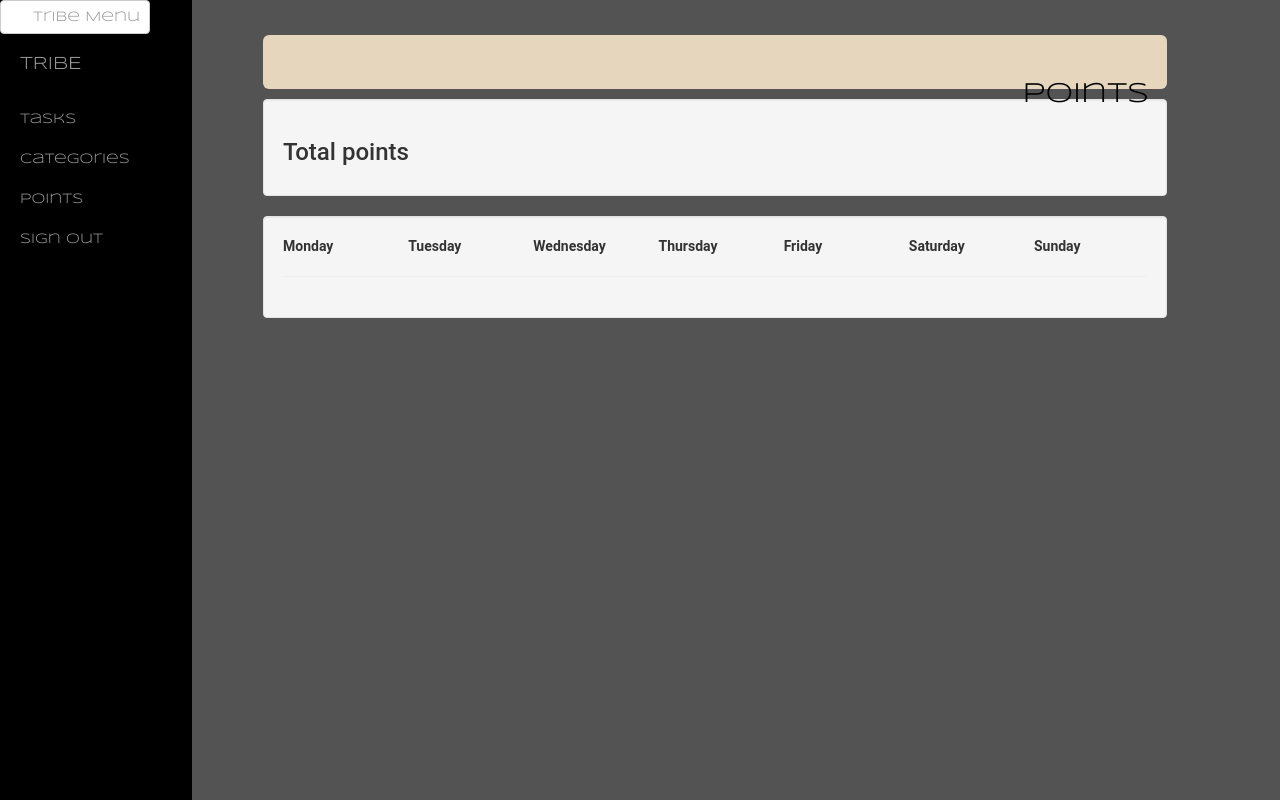
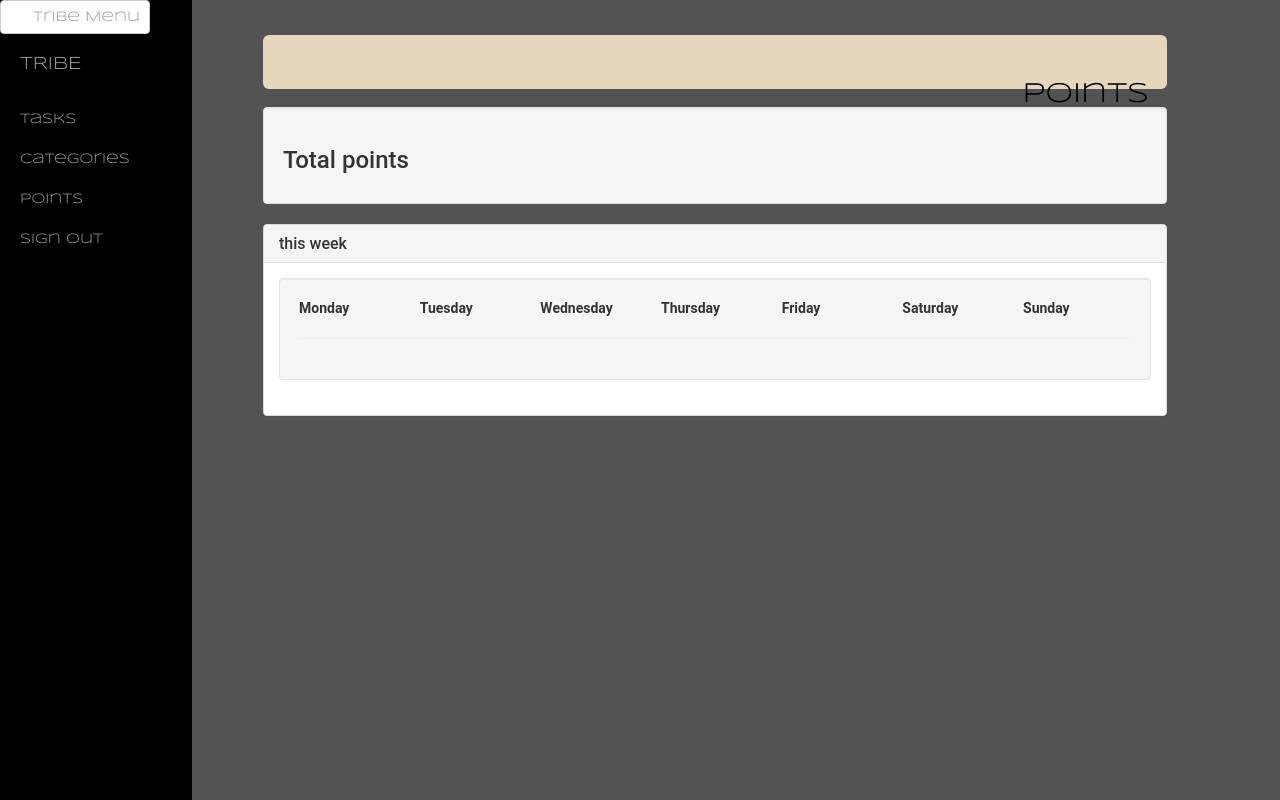
Before and after one commit to sandeel/tribe, a Django app: page /mytribe/tasks/points/ in a window 1280 px wide. Run offline with Django 3.2, Linux system fonts and the light colour scheme; a user stored in the database is signed in; parts of the project's set-up code (start-up, migrations or seed data) failed here and were passed over; some libraries are stand-ins or nearby versions.

Commit message:
Updated styling of points page

```diff
--- a/tribe/points/templates/points/points.html
+++ b/tribe/points/templates/points/points.html
@@ -7,6 +7,12 @@
     <div class="well">
         <h3>Total points</h3> {{ user.tribe.total_points }}
     </div>
+
+    <div class="panel panel-default">
+      <div class="panel-heading">
+        <h3 class="panel-title">this week</h3>
+      </div>
+        <div class="panel-body">
 
             <div class="well">
                 <div class="row" style="font-weight:bold;">
@@ -59,5 +65,7 @@
                   </div>
                 </div>
             </div>
+        </div>
+    </div>
 
 {% endblock %}
--- a/tribe/points/views.py
+++ b/tribe/points/views.py
@@ -106,8 +106,22 @@
 class CategoryList(ListView):
     model = Category
 
+    """
+    Prevent unauthorized access
+    """
+    @method_decorator(login_required)
+    def dispatch(self, *args, **kwargs):
+        return super(CategoryList, self).dispatch(*args, **kwargs)
+
 class CategoryDetail(DetailView):
     model = Category
+
+    """
+    Prevent unauthorized access
+    """
+    @method_decorator(login_required)
+    def dispatch(self, *args, **kwargs):
+        return super(CategoryDetail, self).dispatch(*args, **kwargs)
 
 class CategoryCreate(CreateView):
     model = Category
@@ -208,3 +222,10 @@
     def get(self, request, *args, **kwargs):
         return render(request, "points/points.html", {
                     })
+
+    """
+    Prevent unauthorized access
+    """
+    @method_decorator(login_required)
+    def dispatch(self, *args, **kwargs):
+        return super(PointsView, self).dispatch(*args, **kwargs)
--- a/tribe/tribe/static/tribe/style.css
+++ b/tribe/tribe/static/tribe/style.css
@@ -89,6 +89,7 @@
     width: 100%;
     border-radius: 6px;
     color: black;
+    margin-bottom: 2%;
 }
 
 #wrapper.toggled #page-content-wrapper {
--- a/tribe/tribe/templates/tribe/tribe_update_form.html
+++ b/tribe/tribe/templates/tribe/tribe_update_form.html
@@ -1,7 +1,7 @@
-{% extends "tribe/base.html" %}
+{% extends "tribe/logged_in.html" %}
 {% block content %}
-{% include "tribe/logged_in.html" %}
 {% load crispy_forms_tags %}
+
 <form action="" method="post">
     {{ form.as_p }}
     {% csrf_token %}
```
Also changed, not shown: tribe/db.sqlite3. Lines whose indentation alone changed are shown as unchanged.
